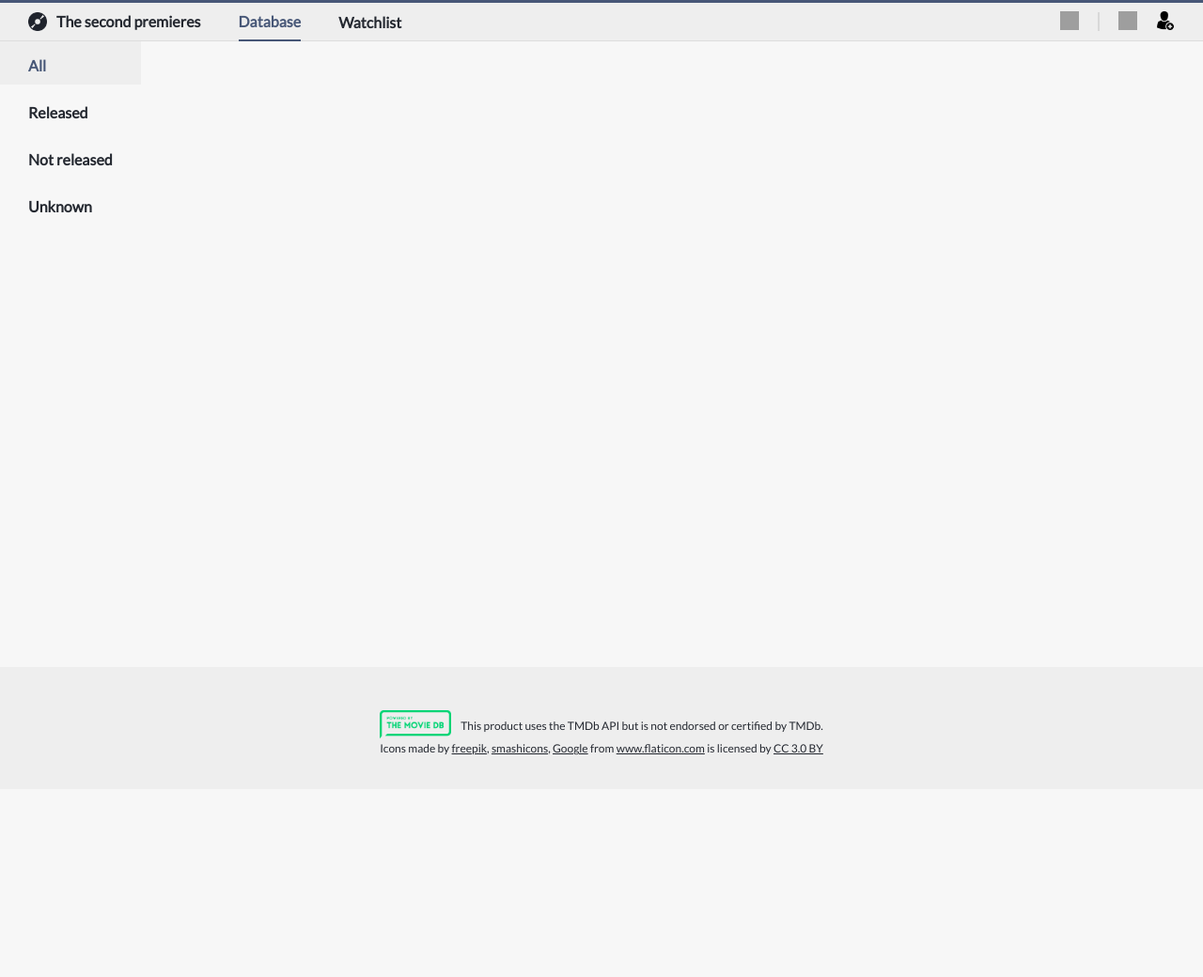
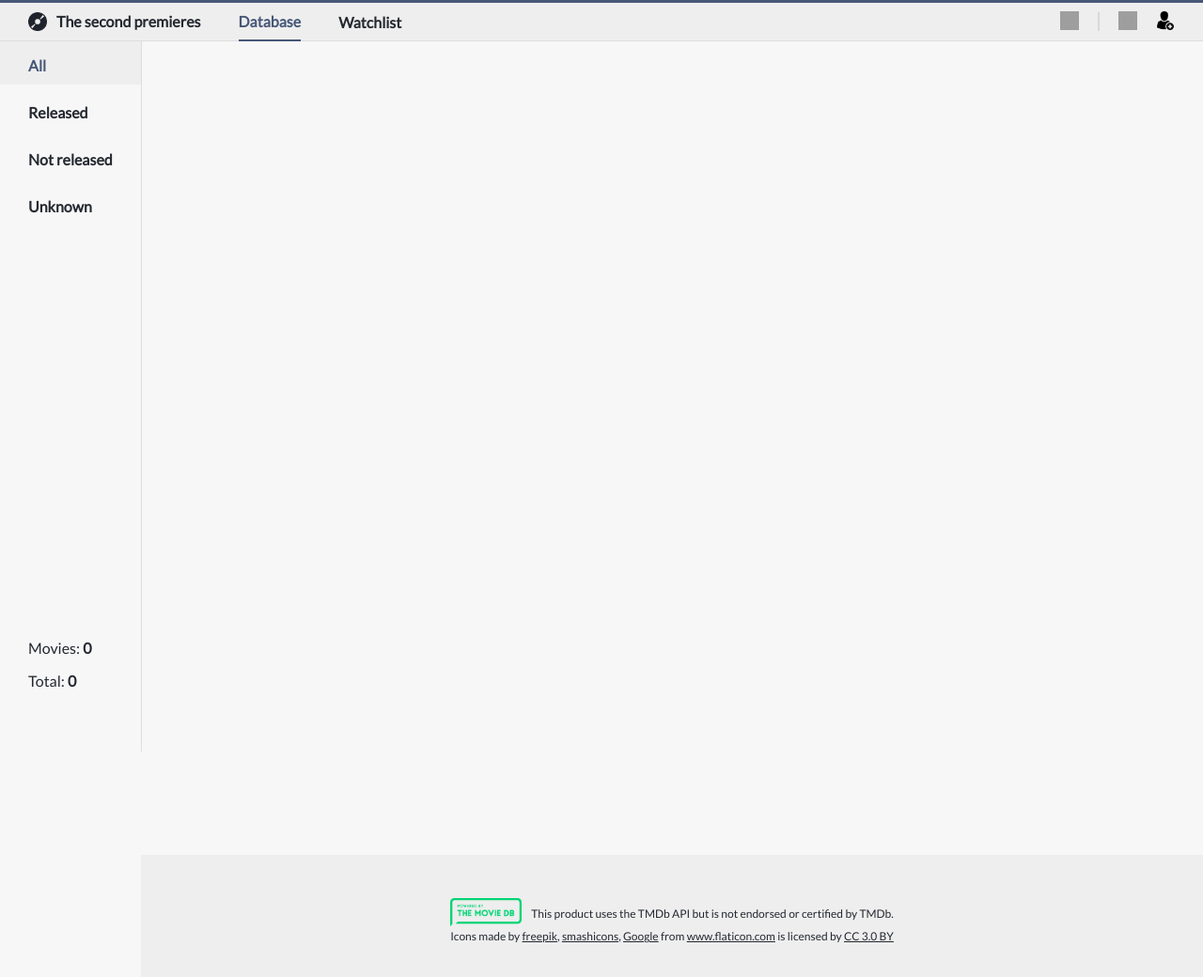
Before and after one commit to Matthew-Ballmer/movies, a Django app: page / in a window 1280 px wide. Shown: the whole page at 94% size. Before the commit the page ends 804 px from the top, so only its background shows below. Run offline with Django 3.2, Linux system fonts and the light colour scheme; data that the repository does not hold is empty; grey boxes are pictures that could not be loaded.

Commit message:
Add movies counter to sidebar

```diff
--- a/core/templates/auth/signup_fail.html
+++ b/core/templates/auth/signup_fail.html
@@ -6,10 +6,6 @@
 {% include "movies/includes/main_panel.html" %}
 {% endblock header %}
 
-{% block movies-nav %}
-{% include "movies/includes/movies_nav.html" %}
-{% endblock movies-nav %}
-
 {% block content %}
     <p>Sorry, something went wrong during the signup...</p>
 {% endblock content %}
--- a/movies/static/css/movies.css
+++ b/movies/static/css/movies.css
@@ -92,12 +92,35 @@ body {
 	background-color: #d8d8d8;
 }
 
-.movies-nav {
+.sidebar {
 	position: fixed;
+	z-index: 3;
+	overflow: auto;
+	bottom: 0;
+	top: 40px;
+	left: 0;
+	width: 150px;
+	border-right: 1px solid #ddd;
     float: left;
     display: flex;
     flex-direction: column;
     justify-content: space-between;
+}
+.counter {
+	width: 150px;
+	min-height: 50px;
+	padding-left: 30px;
+	padding-bottom: 50px;
+	padding-top: 10px;
+	padding-right: 10px;
+	box-sizing: border-box;
+	color: #242830;
+}
+.movies-nav {
+	min-height: 300px;
+	display: flex;
+	flex-direction: column;
+	justify-content: flex-start;
 }
 .movies-nav__link {
 	display: block;
@@ -121,14 +144,14 @@ body {
 .container {
     min-height: 100%;
     position: relative;
-    padding-top: 40px;
+    top: 40px;
+    padding-bottom: 200px;
 }
 
 .content {
-    margin-left: 130px;
+    margin-left: 150px;
     padding-left: 10px;
     padding-right: 10px;
-    padding-bottom: 200px;
     display: flex;
     flex-direction: column;
 }
@@ -247,7 +270,7 @@ body {
     position: absolute;
     bottom: 0;
     right: 0;
-    left: 0;
+    left: 150px;
     height: 120px;
     padding-top: 10px;
     background-color: #eee;
--- a/movies/templates/movies/base.html
+++ b/movies/templates/movies/base.html
@@ -12,43 +12,14 @@
         {% block header %}
         {% endblock header %}
 
-        {% block movies-nav %}
-        {% endblock movies-nav %}
+        {% block sidebar %}
+        {% endblock sidebar %}
 
         <div class="content">
             {% block content %}
             {% endblock content %}
         </div>
 
-        <div class="footer">
-            <div class="footer__credits">
-                <div class="footer__credits-icon-container">
-                    <a href="https://www.themoviedb.org">
-                        <img class="footer__credits-icon"
-                             src="/static/images/408x161-tmdb-rectangle-green.png"
-                             height="30"
-                             alt="TMDB logo">
-                    </a>
-                </div>
-                <div class="footer__credits-text">
-                    This product uses the TMDb API but is not endorsed or certified by TMDb.
-                </div>
-            </div>
-            <div class="footer__credits">
-                <div class="footer__credits-text">
-                    Icons made by
-                    <a class="footer__link" href="https://www.flaticon.com/authors/freepik">freepik</a>,
-                    <a class="footer__link" href="https://www.flaticon.com/authors/smashicons">smashicons</a>,
-                    <a class="footer__link" href="https://www.flaticon.com/authors/google" title="Google">Google</a>
-                    from <a class="footer__link" href="https://www.flaticon.com">www.flaticon.com</a>
-                    is licensed by <a class="footer__link"
-                                      href="http://creativecommons.org/licenses/by/3.0/"
-                                      title="Creative Commons BY 3.0"
-                                      target="_blank">CC 3.0 BY</a>
-                </div>
-            </div>
-        </div>
-
     </div>
 </body>
 </html>
--- a/movies/templates/movies/includes/movies_nav.html
+++ /dev/null
@@ -1,25 +0,0 @@
-<div class="movies-nav">
-    <div class="movies-nav__item">
-        <a class="movies-nav__link {% if active_movies_nav == 'all' %}movies-nav__link_active{% endif %}" href="/">
-            All
-        </a>
-    </div>
-    <div class="movies-nav__item">
-        <a class="movies-nav__link {% if active_movies_nav == 'released' %}movies-nav__link_active{% endif %}"
-           href="/released">
-            Released
-        </a>
-    </div>
-    <div class="movies-nav__item">
-        <a class="movies-nav__link {% if active_movies_nav == 'not-released' %}movies-nav__link_active{% endif %}"
-           href="/not-released">
-            Not released
-        </a>
-    </div>
-    <div class="movies-nav__item">
-        <a class="movies-nav__link {% if active_movies_nav == 'unknown' %}movies-nav__link_active{% endif %}"
-           href="/unknown">
-            Unknown
-        </a>
-    </div>
-</div>
--- /dev/null
+++ b/movies/templates/movies/includes/sidebar.html
@@ -0,0 +1,32 @@
+<div class="sidebar">
+    <div class="movies-nav">
+        <div class="movies-nav__item">
+            <a class="movies-nav__link {% if active_movies_nav == 'all' %}movies-nav__link_active{% endif %}" href="/">
+                All
+            </a>
+        </div>
+        <div class="movies-nav__item">
+            <a class="movies-nav__link {% if active_movies_nav == 'released' %}movies-nav__link_active{% endif %}"
+               href="/released">
+                Released
+            </a>
+        </div>
+        <div class="movies-nav__item">
+            <a class="movies-nav__link {% if active_movies_nav == 'not-released' %}movies-nav__link_active{% endif %}"
+               href="/not-released">
+                Not released
+            </a>
+        </div>
+        <div class="movies-nav__item">
+            <a class="movies-nav__link {% if active_movies_nav == 'unknown' %}movies-nav__link_active{% endif %}"
+               href="/unknown">
+                Unknown
+            </a>
+        </div>
+    </div>
+
+    <div class="counter">
+        <p>Movies: <b>{{ movies_count }}</b></p>
+        <p>Total: <b>{{ total_movies_count }}</b></p>
+    </div>
+</div>
--- a/movies/templates/movies/index.html
+++ b/movies/templates/movies/index.html
@@ -4,9 +4,9 @@
 {% include "movies/includes/main_panel.html" with active_tab='database' %}
 {% endblock header %}
 
-{% block movies-nav %}
-{% include "movies/includes/movies_nav.html" with active_movies_nav=movies_type %}
-{% endblock movies-nav %}
+{% block sidebar %}
+{% include "movies/includes/sidebar.html" with active_movies_nav=movies_type %}
+{% endblock sidebar %}
 
 {% block content %}
 
@@ -58,4 +58,34 @@
         {% include "movies/includes/paginator.html" %}
     {% endif %}
 
+
+    <div class="footer">
+        <div class="footer__credits">
+            <div class="footer__credits-icon-container">
+                <a href="https://www.themoviedb.org">
+                    <img class="footer__credits-icon"
+                         src="/static/images/408x161-tmdb-rectangle-green.png"
+                         height="30"
+                         alt="TMDB logo">
+                </a>
+            </div>
+            <div class="footer__credits-text">
+                This product uses the TMDb API but is not endorsed or certified by TMDb.
+            </div>
+        </div>
+        <div class="footer__credits">
+            <div class="footer__credits-text">
+                Icons made by
+                <a class="footer__link" href="https://www.flaticon.com/authors/freepik">freepik</a>,
+                <a class="footer__link" href="https://www.flaticon.com/authors/smashicons">smashicons</a>,
+                <a class="footer__link" href="https://www.flaticon.com/authors/google" title="Google">Google</a>
+                from <a class="footer__link" href="https://www.flaticon.com">www.flaticon.com</a>
+                is licensed by <a class="footer__link"
+                                  href="http://creativecommons.org/licenses/by/3.0/"
+                                  title="Creative Commons BY 3.0"
+                                  target="_blank">CC 3.0 BY</a>
+            </div>
+        </div>
+    </div>
+
 {% endblock content%}
--- a/movies/views.py
+++ b/movies/views.py
@@ -95,6 +95,8 @@ def get_all_movies(request):
         'movies_type': MovieType.ALL,
         'movies': movies,
         'page_numbers': page_numbers,
+        'movies_count': all_movies.count(),
+        'total_movies_count': TmdbMovie.objects.all().count(),
     }
     return render(request, 'movies/index.html', context)
 
@@ -112,6 +114,8 @@ def get_released_movies(request):
         'movies_type': MovieType.RELEASED,
         'movies': movies,
         'page_numbers': page_numbers,
+        'movies_count': all_movies.count(),
+        'total_movies_count': TmdbMovie.objects.all().count(),
     }
     return render(request, 'movies/index.html', context)
 
@@ -129,6 +133,8 @@ def get_not_released_movies(request):
         'movies_type': MovieType.NOT_RELEASED,
         'movies': movies,
         'page_numbers': page_numbers,
+        'movies_count': all_movies.count(),
+        'total_movies_count': TmdbMovie.objects.all().count(),
     }
     return render(request, 'movies/index.html', context)
 
@@ -144,6 +150,8 @@ def get_unkn_release_movies(request):
         'movies_type': MovieType.UNKNOWN,
         'movies': movies,
         'page_numbers': page_numbers,
+        'movies_count': all_movies.count(),
+        'total_movies_count': TmdbMovie.objects.all().count(),
     }
     return render(request, 'movies/index.html', context)
 
```
